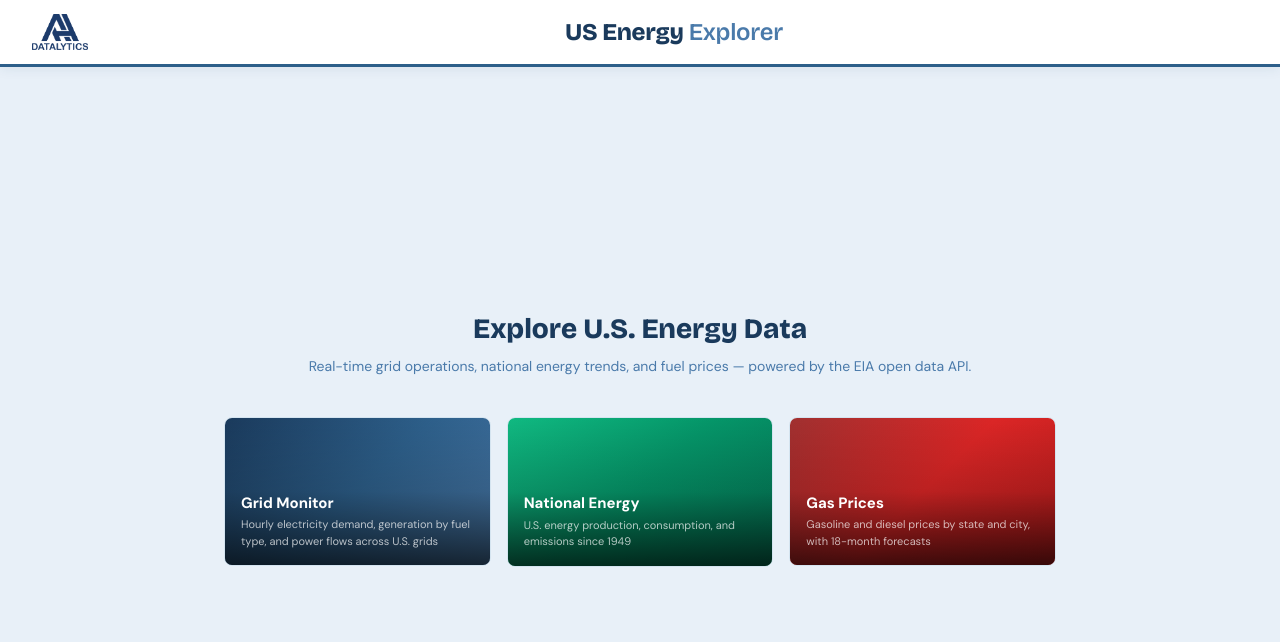
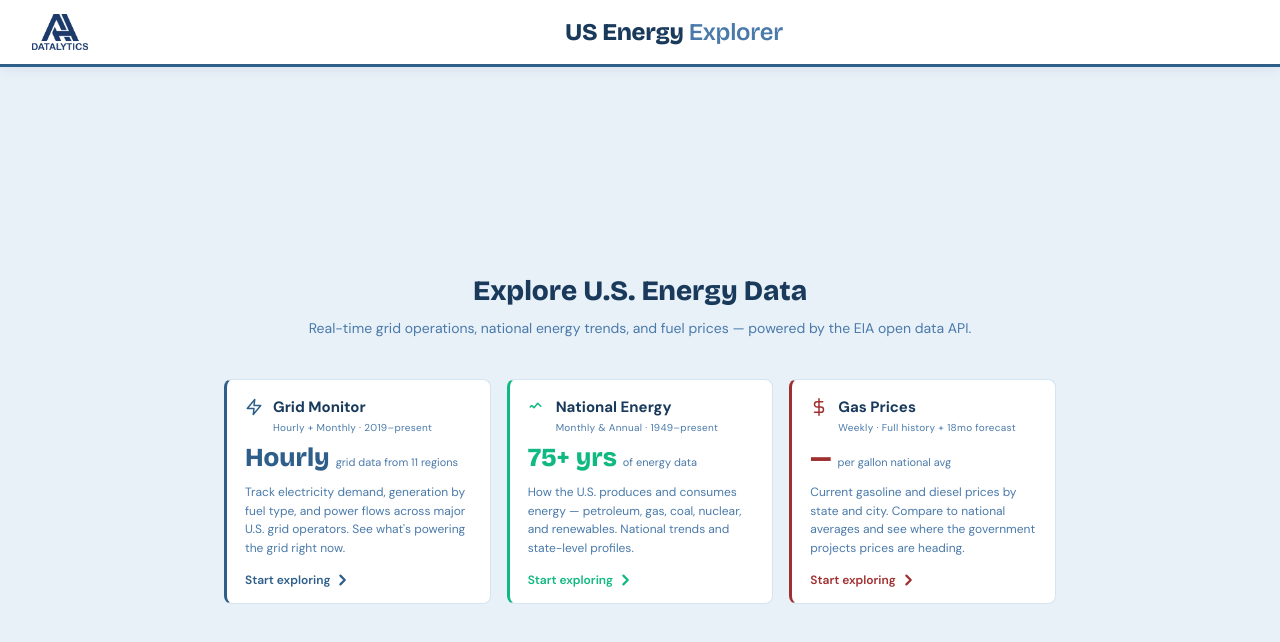
Before and after one commit to AH-Datalytics/us-gas-prices, a Next.js app in the folder web/: page / in a window 1280 px wide. Shown: the top 642 px of the page. Built offline with nearby package versions, Linux system fonts and the light colour scheme; no server answers; the database is empty.

Commit message:
feat: redesign landing cards — AHD portal style with stats, descriptions, and CTAs inspired by nibrsai.com

```diff
--- a/web/app/page.tsx
+++ b/web/app/page.tsx
@@ -1,6 +1,21 @@
 import ModuleCard from "@/components/ModuleCard";
+import { cachedPrepare } from "@/lib/db";
+
+function getLatestNationalGasPrice(): string {
+  try {
+    const row = cachedPrepare(
+      "SELECT price FROM gas_prices WHERE area_type = 'national' AND product = 'regular_gas' ORDER BY period DESC LIMIT 1"
+    ).get() as { price: number } | undefined;
+    if (row) return `$${row.price.toFixed(2)}`;
+  } catch {
+    // DB may not be populated yet
+  }
+  return "\u2014";
+}
 
 export default function HomePage() {
+  const gasPrice = getLatestNationalGasPrice();
+
   return (
     <div className="flex items-center justify-center" style={{ minHeight: "calc(100vh - 60px)" }}>
       <div className="w-full max-w-4xl px-8 py-12">
@@ -16,22 +31,34 @@ export default function HomePage() {
           <ModuleCard
             href="/grid"
             title="Grid Monitor"
-            description="Hourly electricity demand, generation by fuel type, and power flows across U.S. grids"
-            gradient="linear-gradient(135deg, #1a3a5c 0%, #2d5f8a 50%, #4a7aaa 100%)"
+            subtitle="Hourly + Monthly · 2019–present"
+            stat="Hourly"
+            statLabel="grid data from 11 regions"
+            description="Track electricity demand, generation by fuel type, and power flows across major U.S. grid operators. See what's powering the grid right now."
+            color="#2d5f8a"
+            icon="M13 2L3 14h9l-1 8 10-12h-9l1-8z"
             delay={0}
           />
           <ModuleCard
             href="/energy"
             title="National Energy"
-            description="U.S. energy production, consumption, and emissions since 1949"
-            gradient="linear-gradient(135deg, #10b981 0%, #059669 50%, #047857 100%)"
+            subtitle="Monthly & Annual · 1949–present"
+            stat="75+ yrs"
+            statLabel="of energy data"
+            description="How the U.S. produces and consumes energy — petroleum, gas, coal, nuclear, and renewables. National trends and state-level profiles."
+            color="#10b981"
+            icon="M3 12l2-2 3 3 5-6 4 4"
             delay={60}
           />
           <ModuleCard
             href="/gas-prices"
             title="Gas Prices"
-            description="Gasoline and diesel prices by state and city, with 18-month forecasts"
-            gradient="linear-gradient(135deg, #a03030 0%, #dc2626 50%, #b91c1c 100%)"
+            subtitle="Weekly · Full history + 18mo forecast"
+            stat={gasPrice}
+            statLabel="per gallon national avg"
+            description="Current gasoline and diesel prices by state and city. Compare to national averages and see where the government projects prices are heading."
+            color="#a03030"
+            icon="M12 1v22M17 5H9.5a3.5 3.5 0 000 7h5a3.5 3.5 0 010 7H6"
             delay={120}
           />
         </div>
--- a/web/components/ModuleCard.tsx
+++ b/web/components/ModuleCard.tsx
@@ -1,20 +1,84 @@
+"use client";
+
 import Link from "next/link";
 
 interface ModuleCardProps {
   href: string;
   title: string;
+  subtitle: string;
+  stat: string;
+  statLabel: string;
   description: string;
-  gradient: string;
+  color: string;
+  icon: string;
   delay: number;
 }
 
-export default function ModuleCard({ href, title, description, gradient, delay }: ModuleCardProps) {
+export default function ModuleCard({
+  href, title, subtitle, stat, statLabel, description, color, icon, delay,
+}: ModuleCardProps) {
   return (
-    <Link href={href} className="module-card animate-card-in" style={{ animationDelay: `${delay}ms` }}>
-      <div className="card-bg" style={{ background: gradient }} />
-      <div className="card-overlay">
-        <div className="card-title">{title}</div>
-        <div className="card-desc">{description}</div>
+    <Link
+      href={href}
+      className="animate-card-in group"
+      style={{
+        animationDelay: `${delay}ms`,
+        display: "flex",
+        flexDirection: "column",
+        background: "#ffffff",
+        border: "1.5px solid var(--border)",
+        borderLeft: `3px solid ${color}`,
+        borderRadius: 8,
+        textDecoration: "none",
+        transition: "border-color 0.2s, box-shadow 0.2s, transform 0.2s",
+        overflow: "hidden",
+      }}
+      onMouseEnter={(e) => {
+        e.currentTarget.style.borderColor = color;
+        e.currentTarget.style.boxShadow = `0 4px 16px rgba(26,58,92,0.12)`;
+        e.currentTarget.style.transform = "translateY(-2px)";
+      }}
+      onMouseLeave={(e) => {
+        e.currentTarget.style.borderColor = "var(--border)";
+        e.currentTarget.style.borderLeftColor = color;
+        e.currentTarget.style.boxShadow = "none";
+        e.currentTarget.style.transform = "translateY(0)";
+      }}
+    >
+      <div style={{ padding: "16px 18px 14px", display: "flex", flexDirection: "column", flex: 1 }}>
+        {/* Icon + title row */}
+        <div style={{ display: "flex", alignItems: "center", gap: 10, marginBottom: 2 }}>
+          <svg width="18" height="18" viewBox="0 0 24 24" fill="none" stroke={color} strokeWidth="2" strokeLinecap="round" strokeLinejoin="round">
+            <path d={icon} />
+          </svg>
+          <span style={{ fontSize: 15, fontWeight: 700, color: "var(--blue-dark)" }}>{title}</span>
+        </div>
+
+        {/* Subtitle */}
+        <div style={{ fontSize: 10, color: "var(--blue-mid)", letterSpacing: "0.3px", marginBottom: 10, paddingLeft: 28 }}>
+          {subtitle}
+        </div>
+
+        {/* Big stat */}
+        <div style={{ marginBottom: 10 }}>
+          <span style={{ fontSize: 26, fontWeight: 800, color, fontFamily: "var(--font-display)", lineHeight: 1 }}>
+            {stat}
+          </span>
+          <span style={{ fontSize: 11, color: "var(--blue-mid)", marginLeft: 6 }}>{statLabel}</span>
+        </div>
+
+        {/* Description */}
+        <p style={{ fontSize: 12, color: "var(--blue-mid)", lineHeight: 1.55, marginBottom: 14, flex: 1 }}>
+          {description}
+        </p>
+
+        {/* CTA */}
+        <div style={{ display: "flex", alignItems: "center", gap: 6, fontSize: 12, fontWeight: 600, color }}>
+          <span>Start exploring</span>
+          <svg width="14" height="14" viewBox="0 0 16 16" fill="none" stroke="currentColor" strokeWidth="2.5" strokeLinecap="round" strokeLinejoin="round">
+            <path d="M5 3l5 5-5 5" />
+          </svg>
+        </div>
       </div>
     </Link>
   );
```
